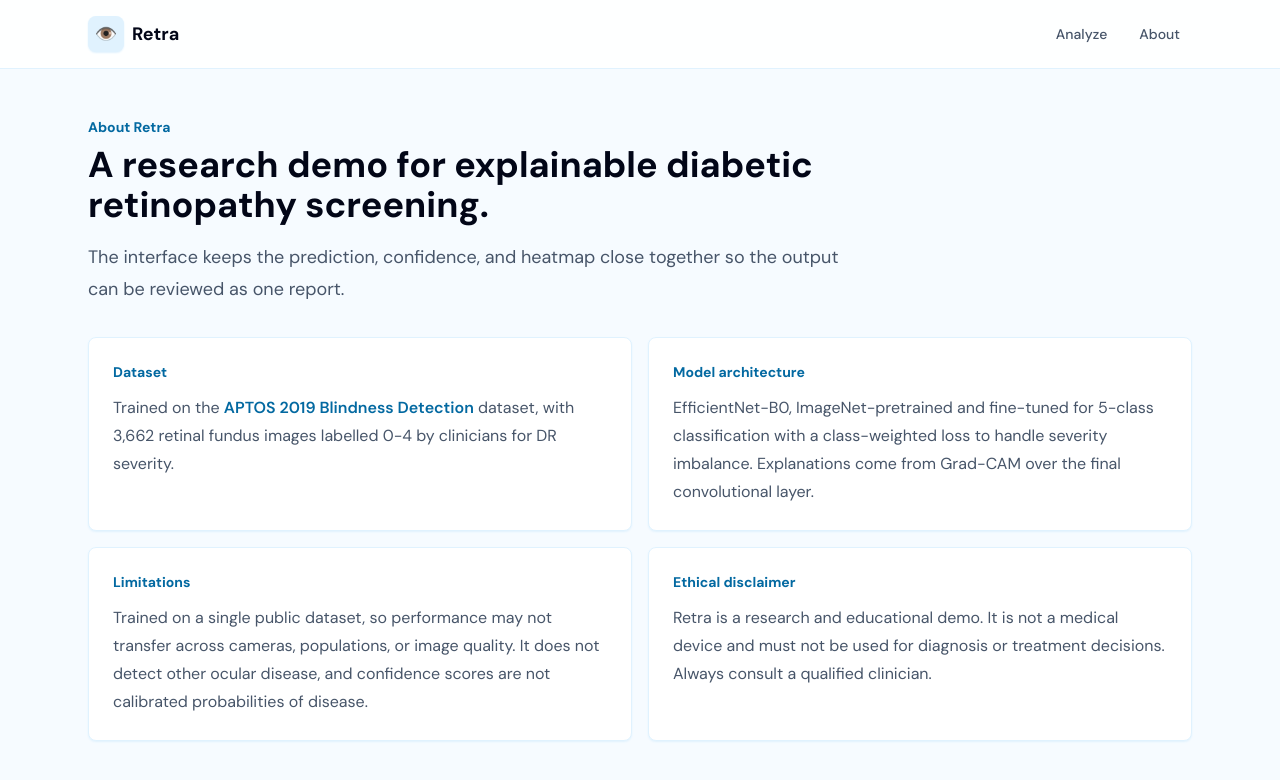
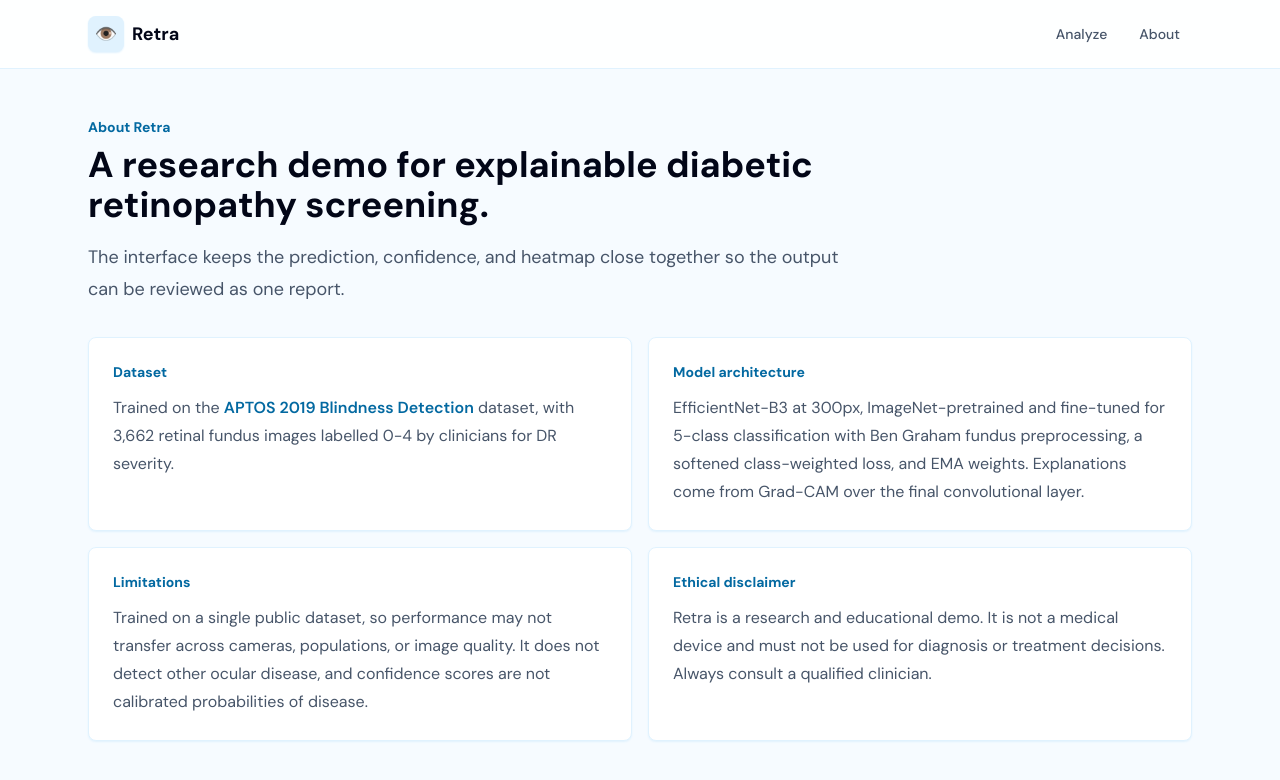
Before and after one commit to shlokrj/retra, a Next.js app in the folder frontend/: page /about in a window 1280 px wide. Shown: the top 780 px of the page. Built offline with nearby package versions, Linux system fonts and the light colour scheme.

Commit message:
updated homepage heatmap and model notes to b3

```diff
--- a/frontend/app/about/page.tsx
+++ b/frontend/app/about/page.tsx
@@ -19,9 +19,10 @@ const sections = [
     title: "Model architecture",
     body: (
       <>
-        EfficientNet-B0, ImageNet-pretrained and fine-tuned for 5-class
-        classification with a class-weighted loss to handle severity imbalance.
-        Explanations come from Grad-CAM over the final convolutional layer.
+        EfficientNet-B3 at 300px, ImageNet-pretrained and fine-tuned for 5-class
+        classification with Ben Graham fundus preprocessing, a softened
+        class-weighted loss, and EMA weights. Explanations come from Grad-CAM
+        over the final convolutional layer.
       </>
     ),
   },
```
Also changed, not shown: frontend/public/example_heatmap.png.
